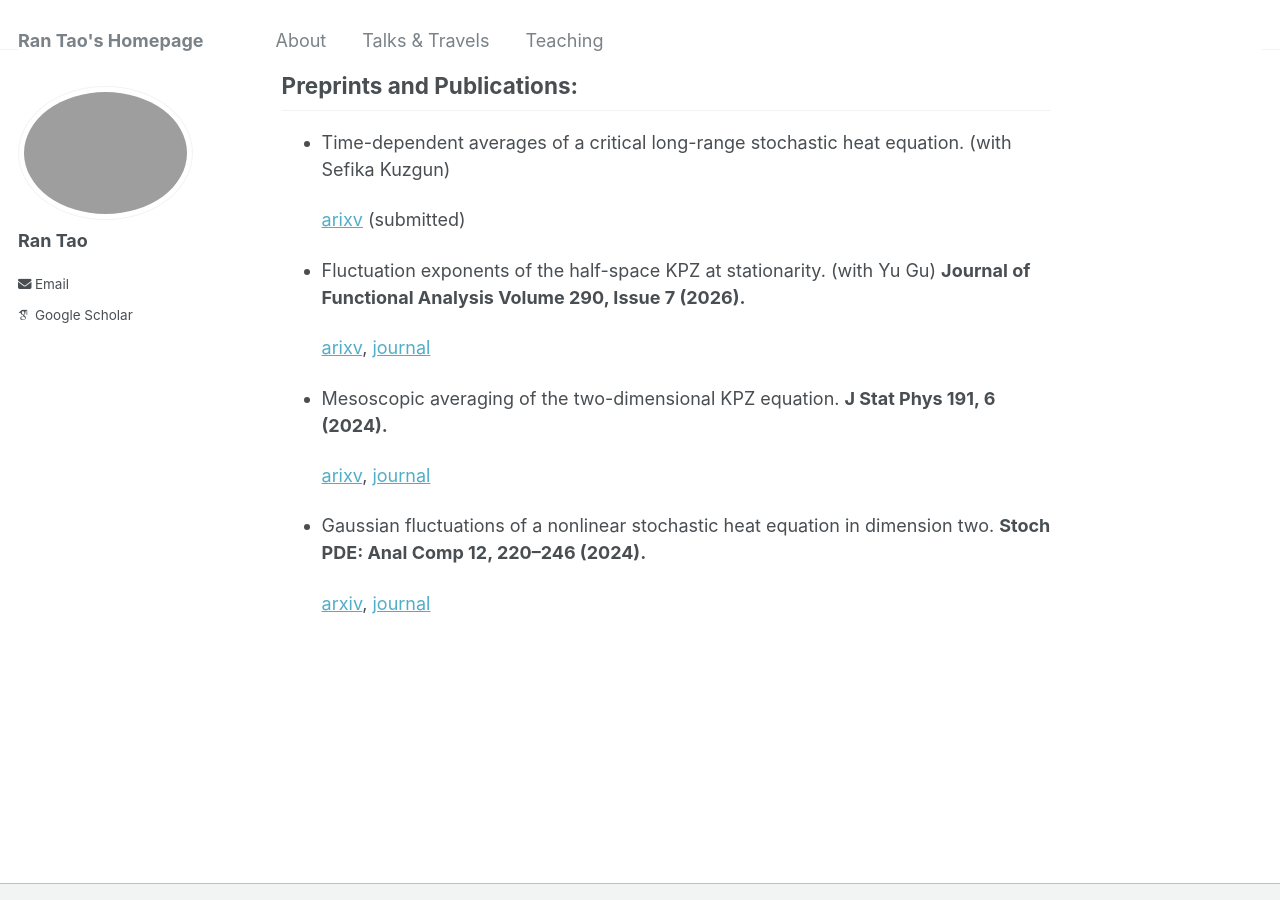
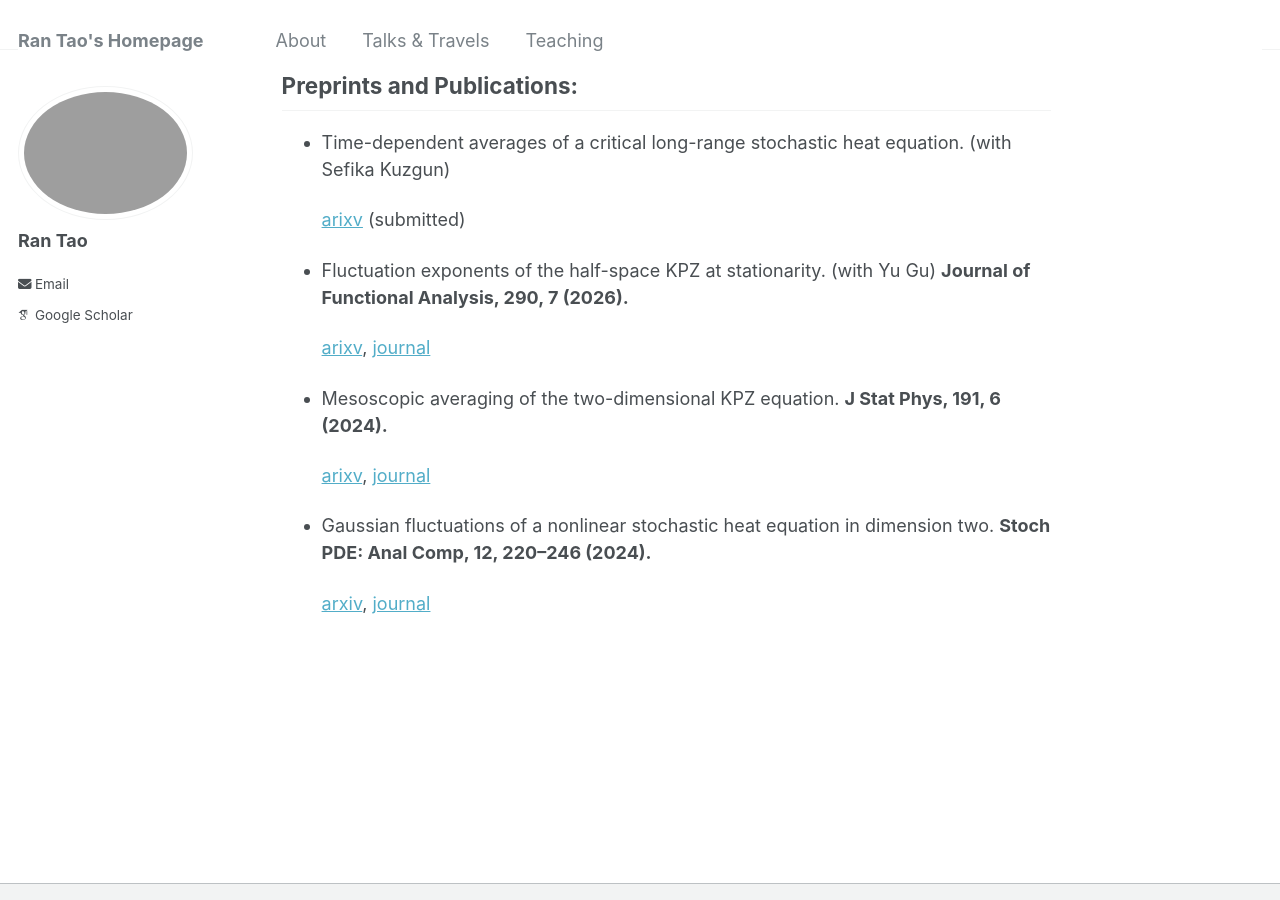
Before and after one commit to rantao16/rantao16.github.io, a Jekyll site: the page built from _pages/about.md, in a window 1280 px wide and 900 px high, scrolled down 519 px. Built offline with Jekyll 4.4.1, drawn with Linux system fonts in a browser that asks for light colours; some web fonts are replaced.

Commit message:
Update about.md

```diff
--- a/_pages/about.md
+++ b/_pages/about.md
@@ -22,14 +22,14 @@ Preprints and Publications:
 
   [arixv](https://arxiv.org/pdf/2411.09058.pdf) (submitted)
 
-* Fluctuation exponents of the half-space KPZ at stationarity. (with Yu Gu) <b>Journal of Functional Analysis Volume 290, Issue 7 (2026).</b>
+* Fluctuation exponents of the half-space KPZ at stationarity. (with Yu Gu) <b>Journal of Functional Analysis, 290, 7 (2026).</b>
 
   [arixv](https://arxiv.org/pdf/2410.01653.pdf), [journal](https://www.sciencedirect.com/science/article/pii/S0022123625004975)
 
-* Mesoscopic averaging of the two-dimensional KPZ equation. <b>J Stat Phys 191, 6 (2024).</b>
+* Mesoscopic averaging of the two-dimensional KPZ equation. <b>J Stat Phys, 191, 6 (2024).</b>
 
   [arixv](https://arxiv.org/pdf/2302.06689v3.pdf), [journal](https://link.springer.com/article/10.1007/s10955-023-03222-3)
 
-* Gaussian fluctuations of a nonlinear stochastic heat equation in dimension two. <b>Stoch PDE: Anal Comp 12, 220–246 (2024).</b>
+* Gaussian fluctuations of a nonlinear stochastic heat equation in dimension two. <b>Stoch PDE: Anal Comp, 12, 220–246 (2024).</b>
 
   [arxiv](https://arxiv.org/pdf/2204.13866.pdf), [journal](https://link.springer.com/article/10.1007/s40072-022-00282-6)
```
